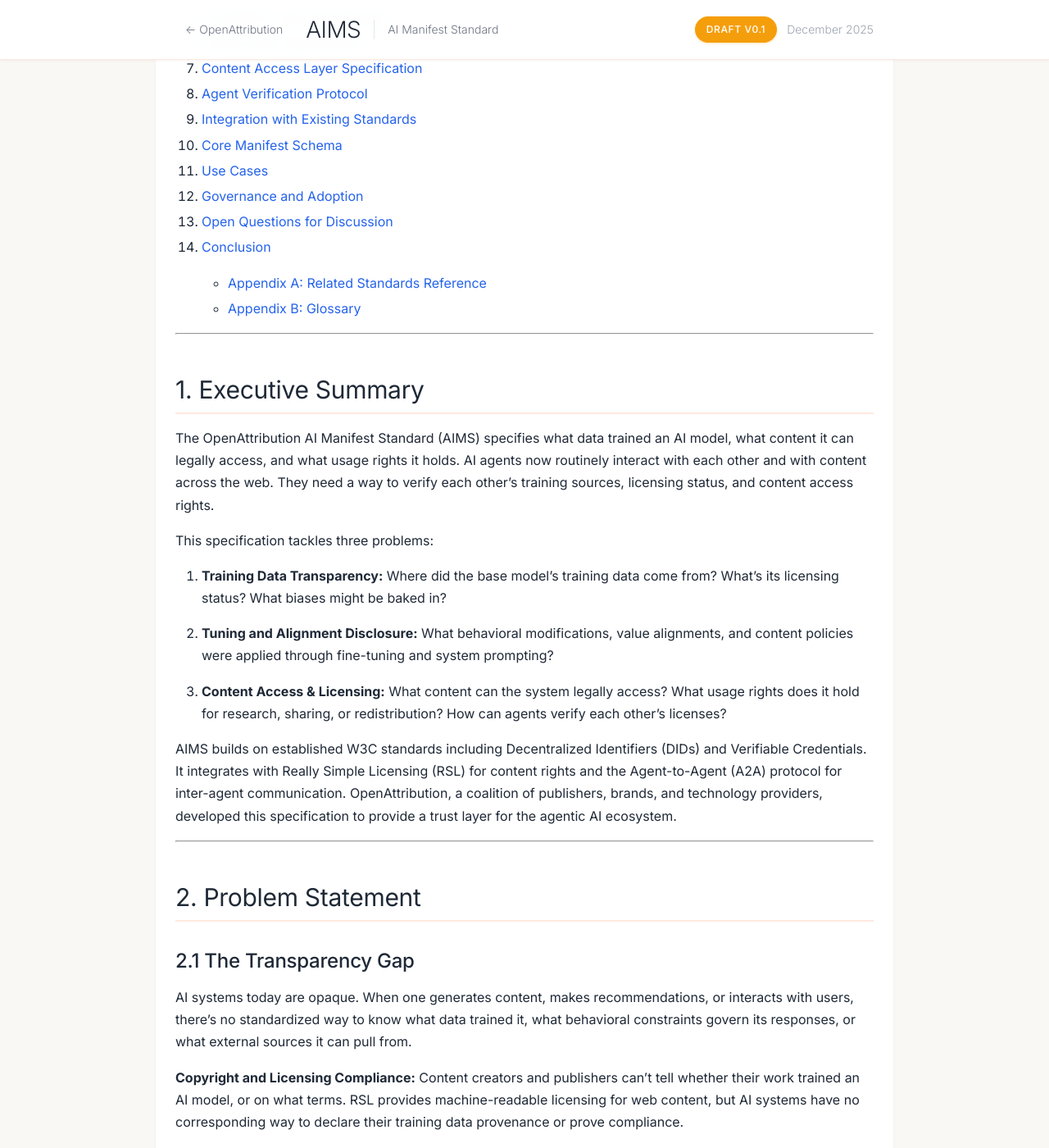
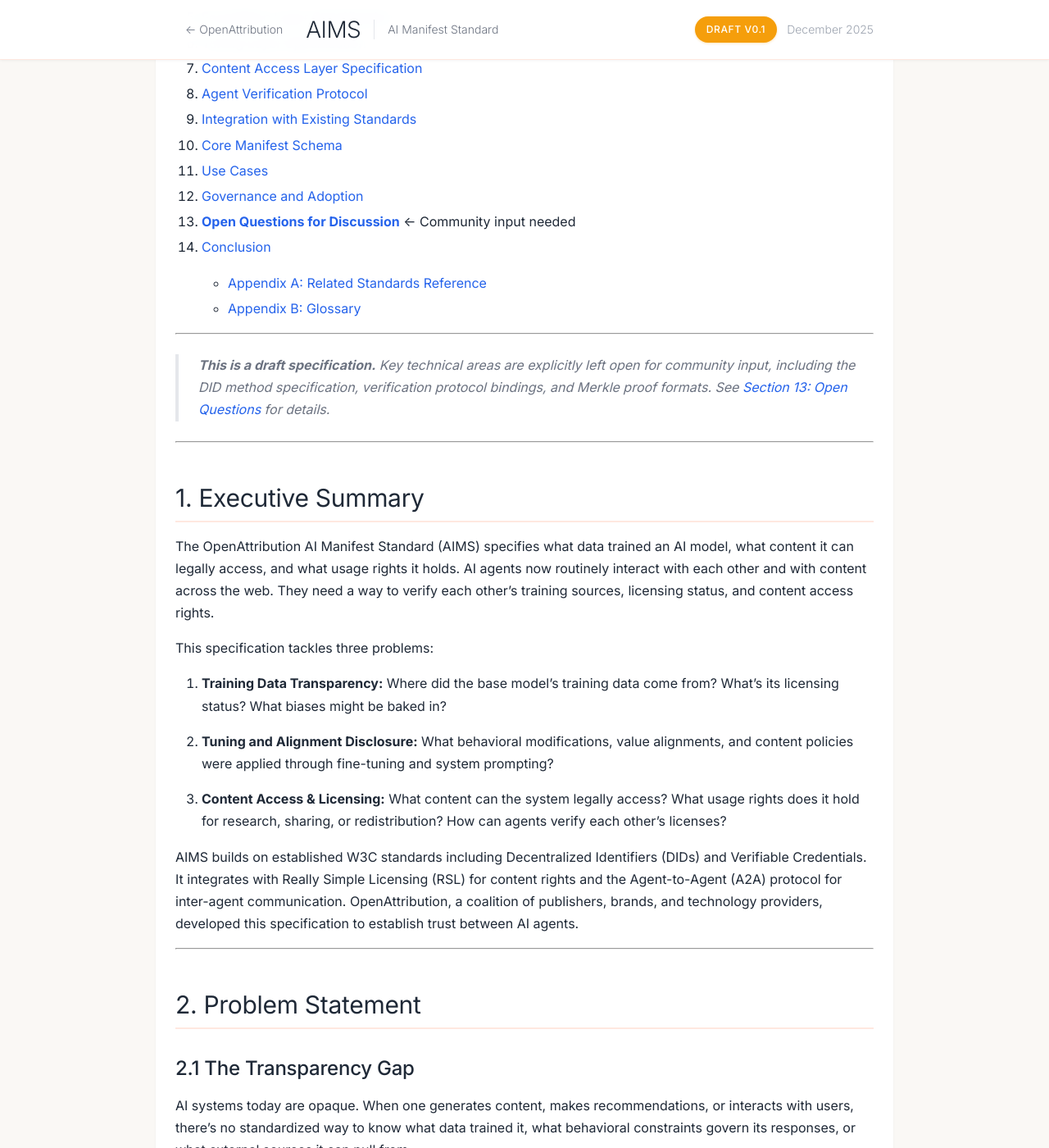
Before and after one commit to openattribution-org/website, a Jekyll site: the page built from aims/SPECIFICATION.md, in a window 1280 px wide and 1400 px high, scrolled down 569 px. Shown: the whole window at 82% size. Built offline with Jekyll 4.4.1, drawn with Linux system fonts in a browser that asks for light colours; some of the changed text lies outside the part shown.

Commit message:
Polish language and improve Open Questions visibility
Removes AI buzzword mannerisms:
- "agentic AI ecosystem" → "establish trust between AI agents"
- "Ecosystem Neutrality" → "Platform Independence"
- "Agentic Ecosystem Problem" → "Agent Interoperability Problem"
- "documentation framework" → "documentation standard"
- "provides a framework for" → "specifies"
- "ecosystem needs protocols" → "needs standards"
- Removed unnecessary "in the ecosystem" phrases

Makes Open Questions section more discoverable:
- Added draft notice callout box at top of spec
- Highlighted section 13 in TOC with "← Community input needed"
- Added "Open Questions" button to index.html quick links
- Added yellow draft notice banner on index page

All internal links verified and working.

🤖 Generated with [Claude Code](https://claude.com/claude-code)

Co-Authored-By: Claude <noreply@anthropic.com>

```diff
--- a/aims/SPECIFICATION.md
+++ b/aims/SPECIFICATION.md
@@ -26,10 +26,14 @@ description: "Complete AIMS specification in a single document"
 10. [Core Manifest Schema](#10-core-manifest-schema)
 11. [Use Cases](#11-use-cases)
 12. [Governance and Adoption](#12-governance-and-adoption)
-13. [Open Questions for Discussion](#13-open-questions-for-discussion)
+13. **[Open Questions for Discussion](#13-open-questions-for-discussion)** ← Community input needed
 14. [Conclusion](#14-conclusion)
 - [Appendix A: Related Standards Reference](#appendix-a-related-standards-reference)
 - [Appendix B: Glossary](#appendix-b-glossary)
+
+---
+
+> **This is a draft specification.** Key technical areas are explicitly left open for community input, including the DID method specification, verification protocol bindings, and Merkle proof formats. See [Section 13: Open Questions](#13-open-questions-for-discussion) for details.
 
 ---
 
@@ -45,7 +49,7 @@ This specification tackles three problems:
 
 3. **Content Access & Licensing:** What content can the system legally access? What usage rights does it hold for research, sharing, or redistribution? How can agents verify each other's licenses?
 
-AIMS builds on established W3C standards including Decentralized Identifiers (DIDs) and Verifiable Credentials. It integrates with Really Simple Licensing (RSL) for content rights and the Agent-to-Agent (A2A) protocol for inter-agent communication. OpenAttribution, a coalition of publishers, brands, and technology providers, developed this specification to provide a trust layer for the agentic AI ecosystem.
+AIMS builds on established W3C standards including Decentralized Identifiers (DIDs) and Verifiable Credentials. It integrates with Really Simple Licensing (RSL) for content rights and the Agent-to-Agent (A2A) protocol for inter-agent communication. OpenAttribution, a coalition of publishers, brands, and technology providers, developed this specification to establish trust between AI agents.
 
 ---
 
@@ -61,7 +65,7 @@ AI systems today are opaque. When one generates content, makes recommendations,
 
 **Agent-to-Agent Trust:** AI agents increasingly work together. A user's personal assistant might interact with a retailer's product recommendation agent. Right now there's no way for agents to verify each other's identity, understand each other's data sources, or set appropriate trust boundaries.
 
-### 2.2 The Agentic Ecosystem Problem
+### 2.2 The Agent Interoperability Problem
 
 A user asks their personal AI assistant to help design a kitchen renovation. The assistant needs to interact with a home improvement retailer's AI agent to explore products, check availability, and compare options. This raises hard questions:
 
@@ -70,7 +74,7 @@ A user asks their personal AI assistant to help design a kitchen renovation. The
 - Does the retailer agent have access to proprietary content the user's agent can't directly use?
 - How should content licensing work when agents with different access rights share information?
 
-AIMS answers these questions through cryptographically verifiable manifests that travel with any AI system in the ecosystem, or can be looked up on demand.
+AIMS answers these questions through cryptographically verifiable manifests that travel with AI systems or can be looked up on demand.
 
 ---
 
@@ -88,7 +92,7 @@ The OpenAttribution AI Manifest Standard follows these principles:
 
 **Privacy by Design:** Support selective disclosure. An AI system should be able to prove it trained on licensed data without revealing its complete training corpus.
 
-**Ecosystem Neutrality:** The standard must work across AI providers, hosting platforms, and jurisdictions. No single entity controls the registry or verification infrastructure.
+**Platform Independence:** The standard must work across AI providers, hosting platforms, and jurisdictions. No single entity controls the registry or verification infrastructure.
 
 ---
 
@@ -98,7 +102,7 @@ The OpenAttribution AI Manifest Standard has four components that form a complet
 
 ### 4.1 AI System Identifier (Fingerprint)
 
-Every AI system in the AIMS ecosystem gets a stable, globally unique identifier based on the W3C Decentralized Identifier (DID) specification. This identifier anchors all manifest data cryptographically and is used for identity verification during inter-agent communication.
+Every AI system gets a stable, globally unique identifier based on the W3C Decentralized Identifier (DID) specification. This identifier anchors all manifest data cryptographically and is used for identity verification during inter-agent communication.
 
 **Identifier Format:**
 
@@ -1088,7 +1092,7 @@ AIMS is designed for multi-stakeholder governance, potentially operating under a
 - Initial adoption by founding AI providers
 - Integration with RSL and A2A specifications
 
-**Phase 2: Ecosystem (2026-2027)**
+**Phase 2: Industry Adoption (2026-2027)**
 
 - Launch federated manifest registries
 - Develop auditor accreditation program
@@ -1125,7 +1129,7 @@ These questions are explicitly left open for community input. They represent are
 
 7. **Trade Secret Protection:** How do we balance transparency with legitimate intellectual property protection? What selective disclosure mechanisms are sufficient for regulatory compliance while preserving competitive advantage?
 
-### 13.3 Ecosystem Questions
+### 13.3 Adoption Questions
 
 8. **Gaming Resistance:** How do we prevent manifest claims from becoming performative compliance rather than genuine transparency? What third-party verification mechanisms are needed?
 
@@ -1139,7 +1143,7 @@ These questions are explicitly left open for community input. They represent are
 
 ## 14. Conclusion
 
-The OpenAttribution AI Manifest Standard provides a framework for AI system transparency: who built this system, what data trained it, how it was aligned, and what it can access at runtime.
+The OpenAttribution AI Manifest Standard specifies AI system transparency: who built this system, what data trained it, how it was aligned, and what it can access at runtime.
 
 This specification is a starting point, not a finished standard. The technical gaps identified in Section 13 are real. The protocol bindings in Section 8 need work. The DID method needs to be written. These are invitations for collaboration, not admissions of failure.
 
@@ -1151,7 +1155,7 @@ AIMS can enable:
 - **AI agents** to verify each other for secure collaboration
 - **Regulators** to audit AI systems with machine-readable documentation
 
-The web needed protocols for identity (DNS), security (TLS), and content (HTTP) to scale. The AI ecosystem needs protocols for provenance, transparency, and trust. AIMS is one proposal for filling that role.
+The web needed standards for identity (DNS), security (TLS), and content (HTTP) to scale. AI needs standards for provenance, transparency, and trust. AIMS is one proposal.
 
 We invite comment, contribution, and critique from AI developers, content publishers, standards bodies, policymakers, and civil society.
 
```
Also changed, not shown: other parts of aims/SPECIFICATION.md (+1 -1 lines), aims/index.html (+10 -1 lines).
